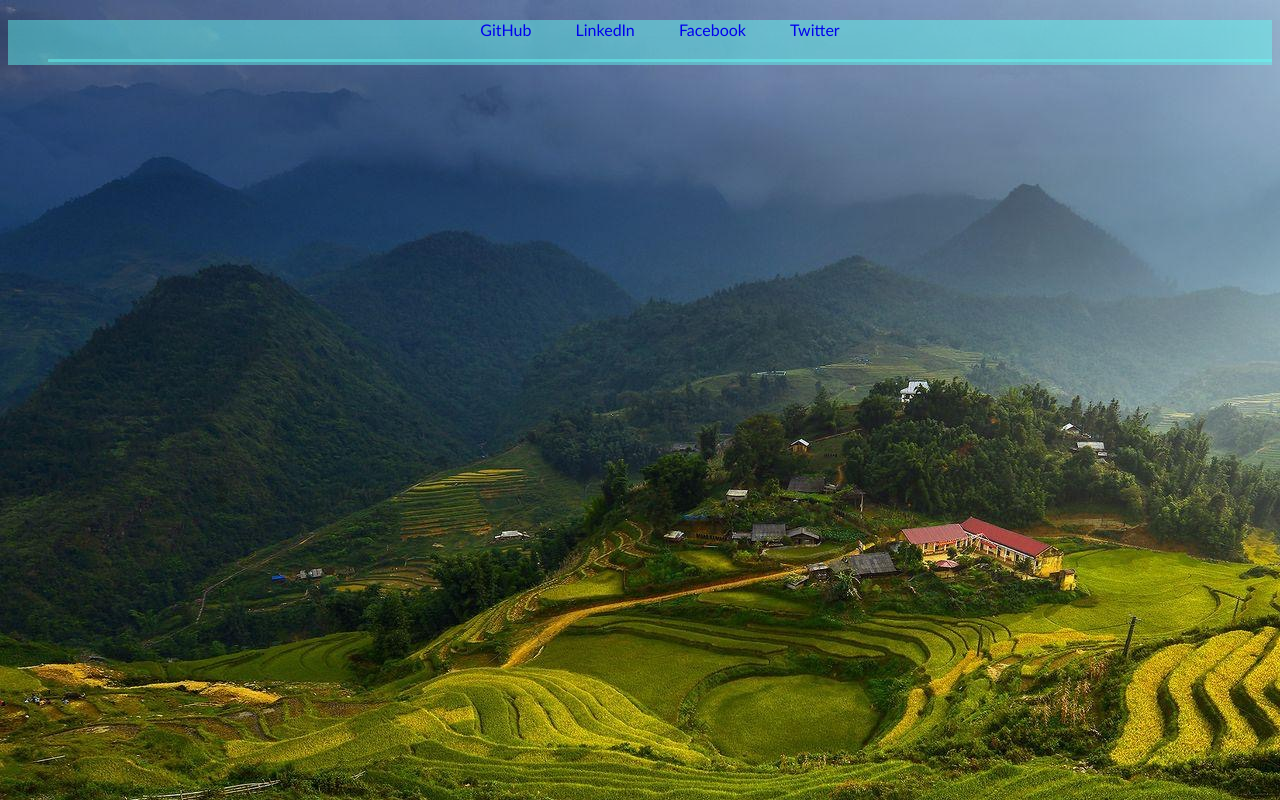
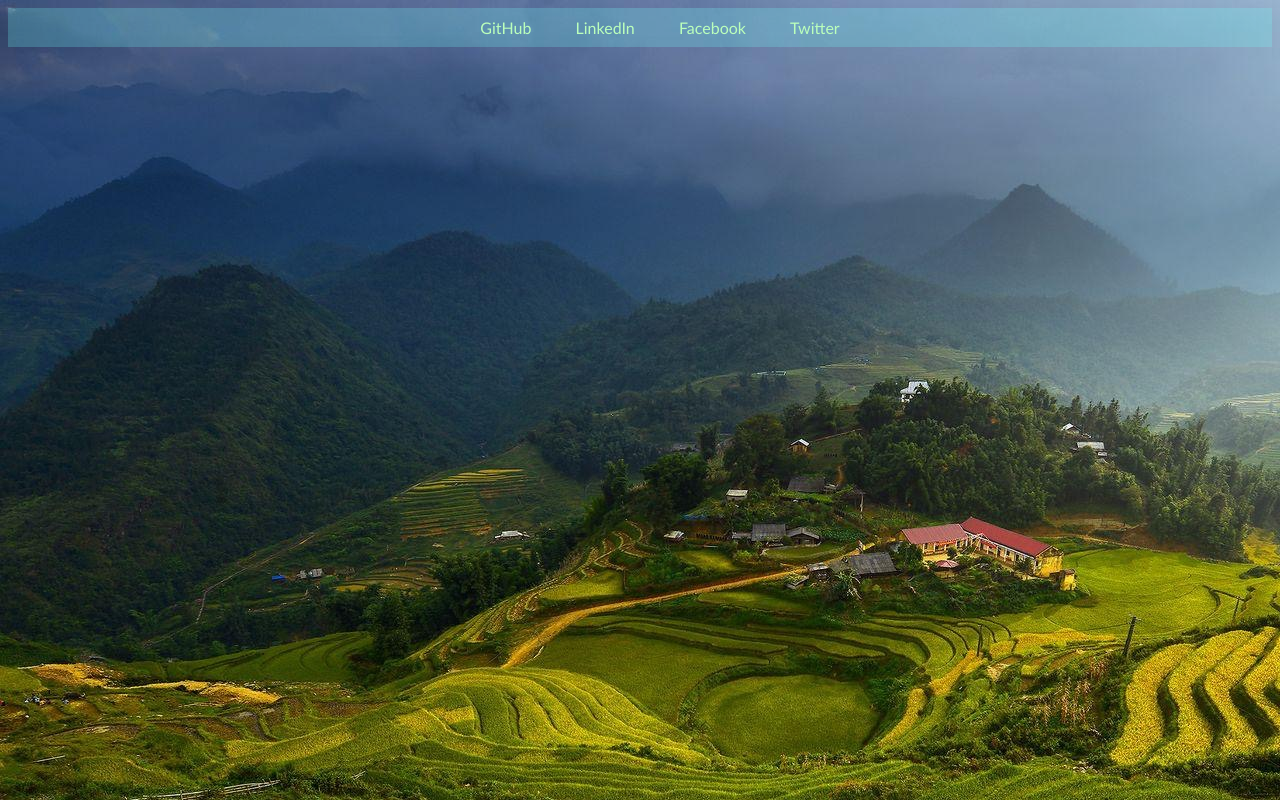
Before and after one commit to tjgrist/tjgrist.github.io, a plain HTML site: page index.html in a window 1280 px wide. Drawn offline with Linux system fonts and the light colour scheme.

Commit message:
changed nav bar

```diff
--- a/index.html
+++ b/index.html
@@ -16,11 +16,12 @@
 				<div class="col-sm-12">
 						<nav>
 							<ul>
-								<li><a href="https://github.com/tjgrist">GitHub</a></li>
-								<li><a href="https://www.linkedin.com/in/tj-grist-7581b649?trk=hp-identity-name">LinkedIn</a></li>
-								<li><a href="https://www.facebook.com/tgrist1">Facebook</a></li>
-								<li><a href="https://twitter.com/TJGrist">Twitter</a></li>
-							<ul>
+								<div class="navdiv"><li><a href="https://github.com/tjgrist">GitHub</a></li></div>
+								<div class="navdiv"><li><a href="https://www.linkedin.com/in/tj-grist-7581b649?trk=hp-identity-name">LinkedIn</a>
+								</li></div>
+								<div class="navdiv"><li><a href="https://www.facebook.com/tgrist1">Facebook</a></li></div>
+								<div class="navdiv"><li><a href="https://twitter.com/TJGrist">Twitter</a></li></div>
+							</ul>
 						</nav>
 
 						<div id="footer"></div>
--- a/stylesheets/styles.css
+++ b/stylesheets/styles.css
@@ -3,25 +3,27 @@ body{
 }
 
 nav ul {
-    padding-bottom: 3px;
-    margin-top: 20px;
+    padding-bottom: auto;
+    margin-top: auto;
     text-align: center;
     list-style: none;
-    background-color: rgba(100, 255, 247, 0.45);
+    background-color: rgba(111, 255, 250, 0.23);
 }
 
 nav li {
     display: inline-block;
 }
-
+nav .navdiv{
+    display: inline-block;
+}
 nav a {
+    color: #bbffbb;
     display: inline-block;
     text-decoration: none;
-    padding-right: 20px;
-    padding-left: 20px;
+    padding: 10px 20px 10px 20px;
 }
 nav a:hover{
-	color: #bbffbb;
+	color: rgba(75, 87, 255, 0.86);
 }
 
 img {
@@ -29,3 +31,6 @@ img {
 	margin-left: auto;
 	margin-right: auto;
 }
+.navdiv:hover{
+    background-color: rgba(7, 243, 255, 0.22);
+}
```
